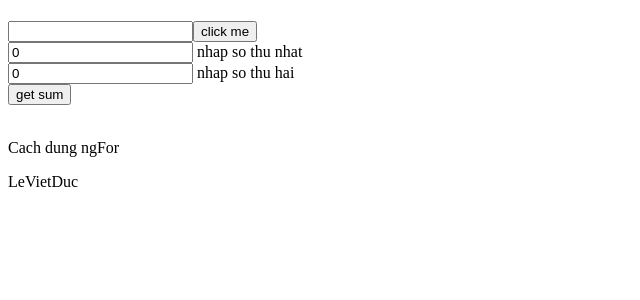
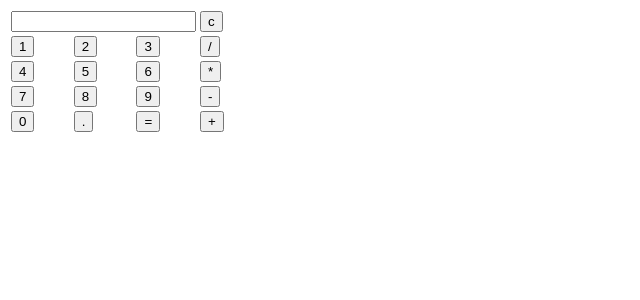
Before and after one commit to zingw/calculator, an Angular app: page / in a window 1280 px wide. Shown: the top 300 px of the page, without its empty margins (0-640 px from the left). Built offline with nearby package versions, Linux system fonts and the light colour scheme.

Commit message:
add table

```diff
--- a/src/app/app.component.html
+++ b/src/app/app.component.html
@@ -1,26 +1,36 @@
+<table id="calcu">
+    <tbody><tr>
+        <td colspan="3"><input type="text" id="result"></td>
+        <!-- clr() function will call clr to clear all value -->
+        <td><input type="button" value="c" onclick="clr()"> </td>
+    </tr>
+    <tr>
+        <!-- create button and assign value to each button -->
+        <!-- dis("1") will call function dis to display value -->
+        <td><input type="button" value="1" > </td>
+        <td><input type="button" value="2" > </td>
+        <td><input type="button" value="3" > </td>
+        <td><input type="button" value="/" > </td>
+    </tr>
+    <tr>
+        <td><input type="button" value="4" > </td>
+        <td><input type="button" value="5" > </td>
+        <td><input type="button" value="6" > </td>
+        <td><input type="button" value="*" > </td>
+    </tr>
+    <tr>
+        <td><input type="button" value="7" > </td>
+        <td><input type="button" value="8" > </td>
+        <td><input type="button" value="9" > </td>
+        <td><input type="button" value="-" > </td>
+    </tr>
+    <tr>
+        <td><input type="button" value="0" > </td>
+        <td><input type="button" value="." > </td>
+        <!-- solve function call function solve to evaluate value -->
+        <td><input type="button" value="="> </td>
 
-<h1>{{title}}</h1>
-<input type="text" [(ngModel)]="title" >
-<button (click) = "onHandleClick()" >click me</button>
-<br>
-<div *ngIf="title==='a'" >Hien thi</div>
-
-<input type="number" [(ngModel)]="a" > nhap so thu nhat
-<br>
-<input type="number" [(ngModel)]="b"> nhap so thu hai
-<br>
-<button (click) = "onSumClick()">get sum</button>
-<br>
-<br>
-<p>Cach dung ngFor</p>
-<span *ngFor="let item of arr" >{{item}}</span>
-
-<!-- * * * * * * * * * * * * * * * * * * * * * * * * * * * * * * * -->
-<!-- * * * * * * * * * * * The content above * * * * * * * * * * * -->
-<!-- * * * * * * * * * * is only a placeholder * * * * * * * * * * -->
-<!-- * * * * * * * * * * and can be replaced. * * * * * * * * * * * -->
-<!-- * * * * * * * * * * * * * * * * * * * * * * * * * * * * * * * -->
-<!-- * * * * * * * * * * End of Placeholder * * * * * * * * * * * -->
-<!-- * * * * * * * * * * * * * * * * * * * * * * * * * * * * * * * -->
-
+        <td><input type="button" value="+"> </td>
+    </tr>
+</tbody></table>
 <router-outlet></router-outlet>
```
